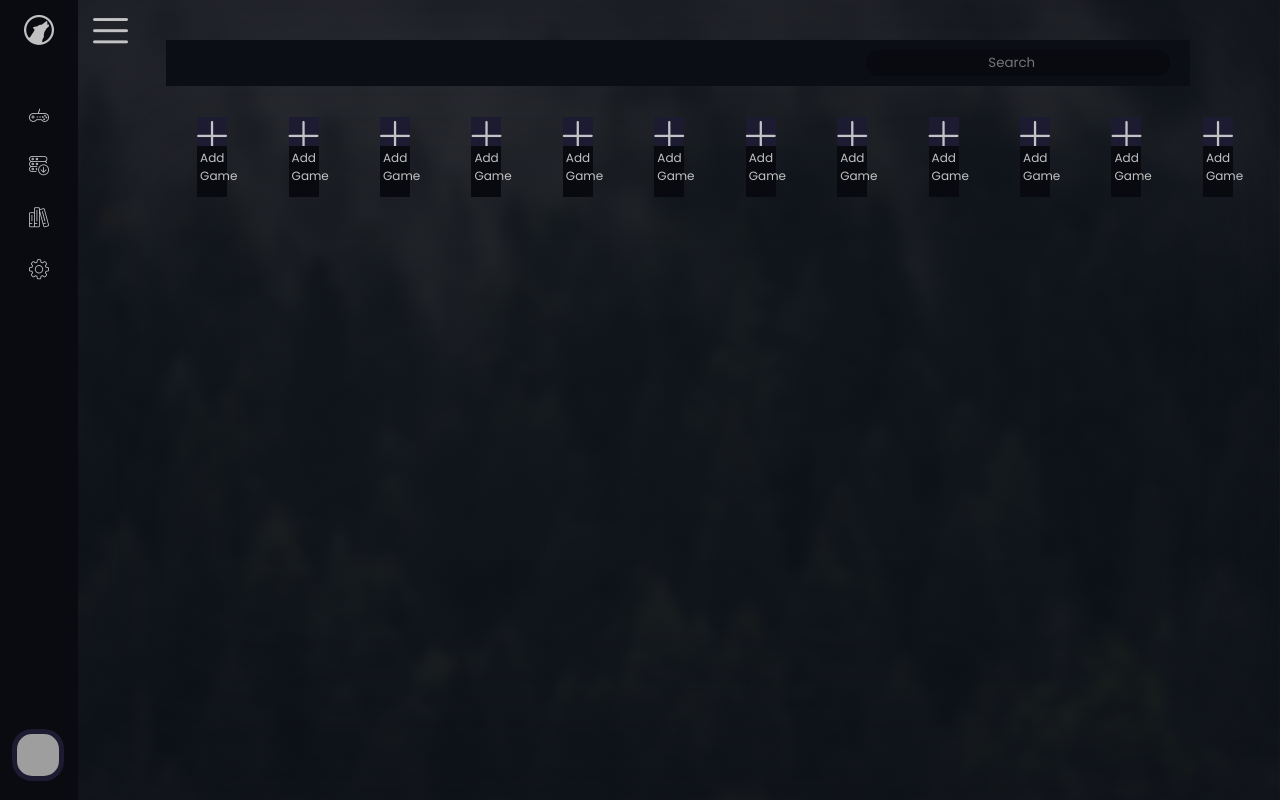
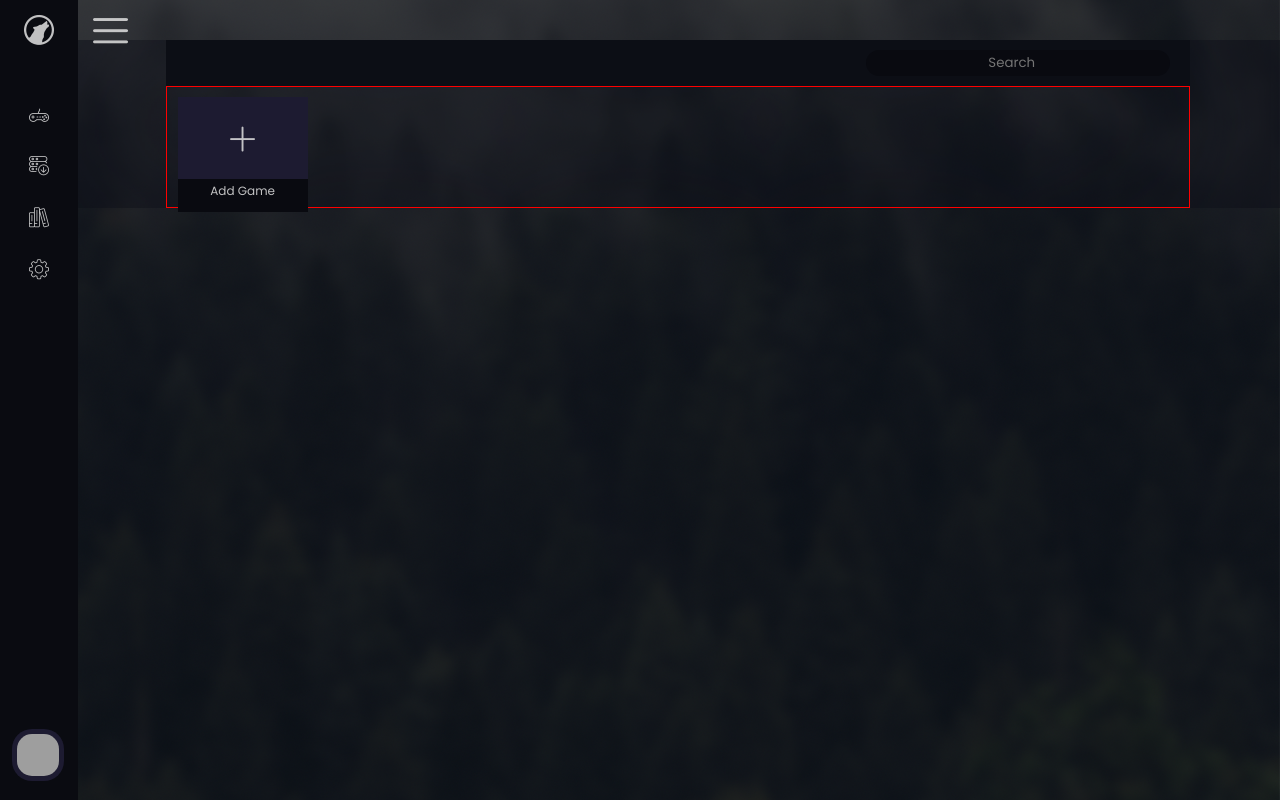
Before and after one commit to Official-Husko/Husko-s-SteamWorkshop-Downloader, a Flask app: page /games in a window 1280 px wide. Run offline with Flask 2, Linux system fonts and the light colour scheme; a user stored in the database is signed in; parts of the project's set-up code (start-up, migrations or seed data) failed here and were passed over; some web fonts are replaced; grey boxes are pictures that could not be loaded.

Commit message:
Fixed Games Page

```diff
--- a/website/static/style.css
+++ b/website/static/style.css
@@ -317,10 +317,10 @@ body {
     background-attachment: fixed;
     background-position: center;
     background-size: cover;
-    overflow: hidden;
-    position: fixed;
-    top: 0;
-    left: 0;
+    /* overflow: hidden; */
+    /* position: fixed; */
+    /* top: 0;
+    left: 0; */
     width: 100%;
     height: 100%;
     box-shadow: 0 0 200px #0f111a inset;
@@ -511,23 +511,48 @@ body {
     width: 80%;
     height: 81%;
     margin-left: 13%;
-    display: flex;
-    flex-direction: row;
     font-size: 30px;
     text-align: center;
 }
 
 .game-box-container {
+    border: 1px solid red;
+    width: 100%;
     display: flex;
-    width: 100%;
+    flex-direction: row;
+    flex-wrap: wrap;
 }
 
+/* .game-box-container.scroll {
+    overflow-x: hidden;
+    overflow-y: auto;
+} */
+
+/* .flex-container {
+    width: 100%;
+    border: 1px solid blue;
+    height: auto;
+    display: flex;
+    flex-direction: row;
+    flex-wrap: wrap;
+} */
+
+/*
+.box-1 {
+    width: 100px;
+    height: 100px;
+    background: linear-gradient(cyan, red);
+    text-align: center;
+    border-radius: 20px;
+    margin: 15px;
+} */
+
 .game-box {
+    width: 130px;
+    height: 100px;
     background-color: #1d1b31;
     position: relative;
-    width: 10%;
-    height: 10%;
-    margin: 3%;
+    margin: 1%;
 }
 
 .add-game {
@@ -541,15 +566,15 @@ body {
     bottom: -15px;
 }
 
-.plus-icon {
+.wa-add {
     display: flex;
     justify-content: center;
     align-items: center;
-    font-size: 45px;
+    font-size: 25px;
     text-align: center;
-    padding-bottom: 12px;
-    width: 100%;
-    height: 100%;
+    padding-bottom: 15px;
+    width: 130px;
+    height: 100px;
 }
 
 @media (max-width: 800px) {
--- a/website/templates/games.html
+++ b/website/templates/games.html
@@ -8,111 +8,25 @@
     </div>
     <div class="box-container">
         <div class="game-box-container">
-            <div class="game-box">
-                <i class="wa-add"></i>
+                <div class="game-box">
+                    <i class="wa-add"></i>
 
-                <div class="add-game">
-                    <p>Add Game</p>
+                    <div class="add-game">
+                        <p>Add Game</p>
+                    </div>
                 </div>
             </div>
-            <div class="game-box">
-                <i class="wa-add"></i>
 
-                <div class="add-game">
-                    <p>Add Game</p>
+
+            <!-- <div class="flex-container">
+                <div class="box-1">
+                    Box 1
                 </div>
-            </div>
-            <div class="game-box">
-                <i class="wa-add"></i>
 
-                <div class="add-game">
-                    <p>Add Game</p>
+                <div class="box-1">
+                    Box 2
                 </div>
-            </div>
-            <div class="game-box">
-                <i class="wa-add"></i>
+            </div> -->
 
-                <div class="add-game">
-                    <p>Add Game</p>
-                </div>
-            </div>
-            <div class="game-box">
-                <i class="wa-add"></i>
-
-                <div class="add-game">
-                    <p>Add Game</p>
-                </div>
-            </div>
-            <div class="game-box">
-                <i class="wa-add"></i>
-
-                <div class="add-game">
-                    <p>Add Game</p>
-                </div>
-            </div>
-            <div class="game-box">
-                <i class="wa-add"></i>
-
-                <div class="add-game">
-                    <p>Add Game</p>
-                </div>
-            </div>
-            <div class="game-box">
-                <i class="wa-add"></i>
-
-                <div class="add-game">
-                    <p>Add Game</p>
-                </div>
-            </div>
-            <div class="game-box">
-                <i class="wa-add"></i>
-
-                <div class="add-game">
-                    <p>Add Game</p>
-                </div>
-            </div>
-            <div class="game-box">
-                <i class="wa-add"></i>
-
-                <div class="add-game">
-                    <p>Add Game</p>
-                </div>
-            </div>
-            <div class="game-box">
-                <i class="wa-add"></i>
-
-                <div class="add-game">
-                    <p>Add Game</p>
-                </div>
-            </div>
-            <div class="game-box">
-                <i class="wa-add"></i>
-
-                <div class="add-game">
-                    <p>Add Game</p>
-                </div>
-            </div>
-            <div class="game-box">
-                <i class="wa-add"></i>
-
-                <div class="add-game">
-                    <p>Add Game</p>
-                </div>
-            </div>
-            <div class="game-box">
-                <i class="wa-add"></i>
-
-                <div class="add-game">
-                    <p>Add Game</p>
-                </div>
-            </div>
-            <div class="game-box">
-                <i class="wa-add"></i>
-
-                <div class="add-game">
-                    <p>Add Game</p>
-                </div>
-            </div>
         </div>
-    </div>
 {% endblock %}
```
